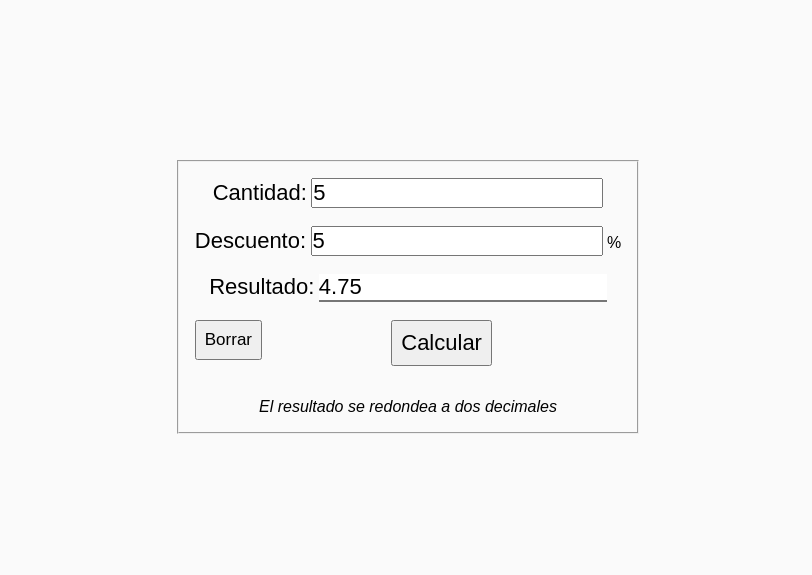
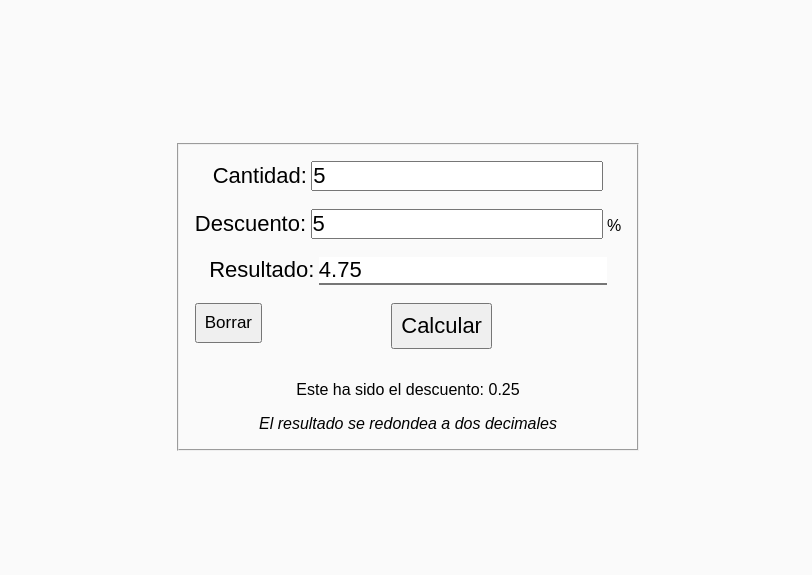
Before and after one commit to artulance/calculardescuento, a plain HTML site: page index.html in a window 1280 px wide. Both pictures are taken after typing "5", "5" into the empty fields and a click on the button "Calcular". Shown: the part 97-672 px from the top of the page, without its empty margins (232-1044 px from the left). Drawn offline with Linux system fonts and the light colour scheme.

Commit message:
Update index.html
agregado label de info

```diff
--- a/index.html
+++ b/index.html
@@ -60,6 +60,9 @@
 			/*box-shadow: rgb(0, 0, 0) 8px 5px 0px 0px;*/
 			transform: scale(1.25);
 		}
+		#mensajeDescuento{
+			margin-bottom: 1em;
+		}
 	</style>
 </head>
 
@@ -78,9 +81,10 @@
 				<input type="number" id="descuento" name="descuento" min="0"> %<br><br>
 				<label for="resultado">Resultado:</label>
 				<input type="number" id="resultado" name="resultado" min="0" readonly><br><br>
-				<button type="button" style="float: left;font-size: 17px;" onclick="document.forms.formulario.cantidad.value='';document.forms.formulario.descuento.value='';document.forms.formulario.resultado.value='';">Borrar</button>
+				<button type="button" style="float: left;font-size: 17px;" onclick="document.forms.formulario.cantidad.value='';document.forms.formulario.descuento.value='';document.forms.formulario.resultado.value='';document.getElementById('mensajeDescuento').textContent='';">Borrar</button>
 				<button type="button" onclick="calculate()">Calcular</button>
 			</form>
+			<div id="mensajeDescuento"></div>
 			<i>El resultado se redondea a dos decimales</i>
 		   </fieldset>
 	</section>
@@ -99,11 +103,17 @@
 			let cantidad = parseFloat(document.forms.formulario.cantidad.value);
 			let descuento = parseFloat(document.forms.formulario.descuento.value);
 
-			 // Calcular el precio con descuento
-			let precioConDescuento = cantidad - (cantidad * (descuento / 100));
+			  // Calcular el descuento
+			    let descuentoCalculado = cantidad * (descuento / 100);
+
+			    // Calcular el precio con descuento
+			    let precioConDescuento = cantidad - descuentoCalculado;
 
 			 // Mostrar el resultado en el elemento con id 'resultado'
 			document.forms.formulario.resultado.value = precioConDescuento.toFixed(2);
+			let mensajeDescuento = `Este ha sido el descuento: ${descuentoCalculado.toFixed(2)}`;
+			document.getElementById('mensajeDescuento').textContent = mensajeDescuento;
+
 		}
 
 		function dosDecimales(numero){
```
